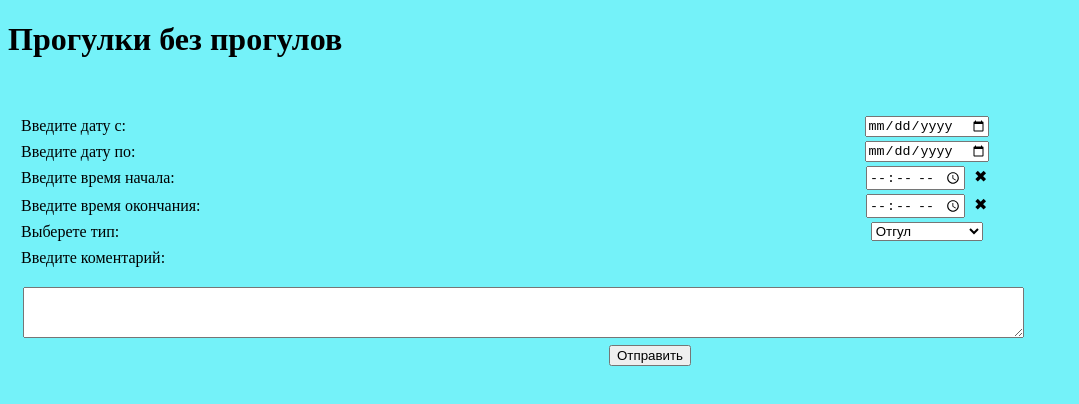
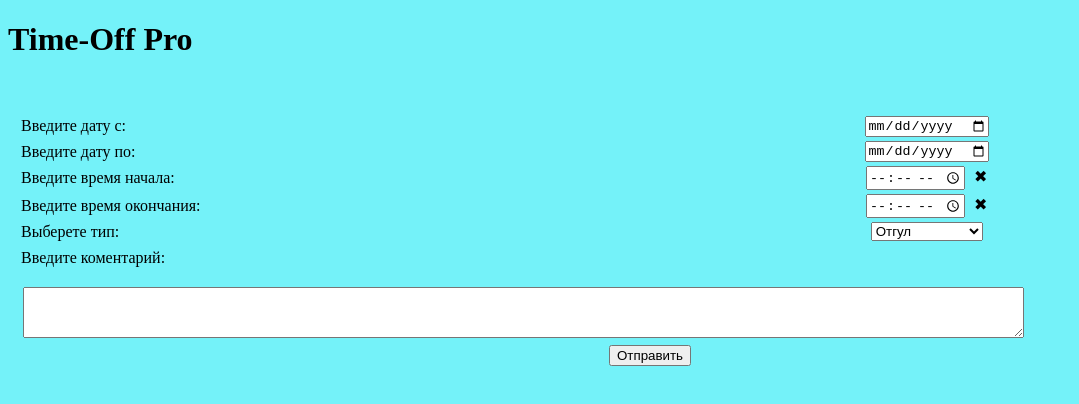
Before and after one commit to cyberghostm/Time_off_requests, a plain HTML site: page index.html in a window 1280 px wide. Shown: the top 404 px of the page, without its empty margins (0-1079 px from the left). Drawn offline with Linux system fonts and the light colour scheme; a script that the page names is missing.

Commit message:
Update index.html

```diff
--- a/index.html
+++ b/index.html
@@ -51,7 +51,7 @@
     </style>
 </head>
 <body>
-    <h1>Прогулки без прогулов</h1>
+    <h1>Time-Off Pro</h1>
     <div id = "main">
         <table>
             <tr>
```
